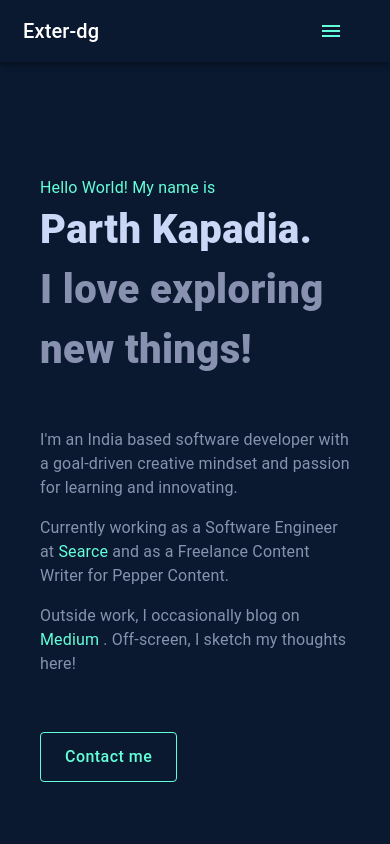
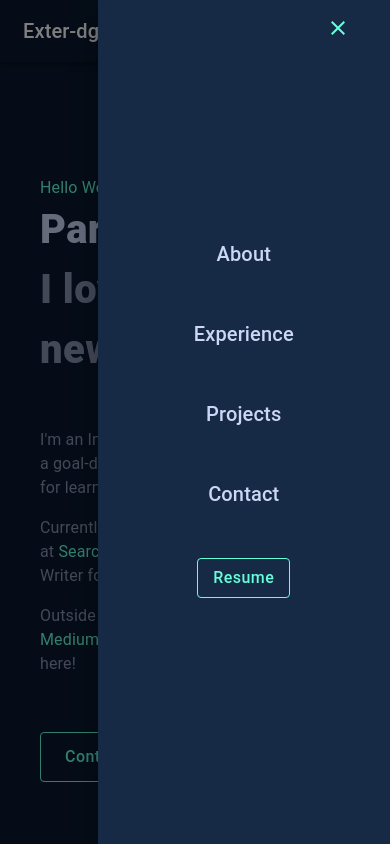
Before and after one commit to Exter-dg/portfolio, a React (Create React App) app: page / in a window 390 px wide. Both pictures are taken after a click on the button "menu". Built offline with nearby package versions, Linux system fonts and the light colour scheme.

Commit message:
Add app drawer for small screens

```diff
--- a/package.json
+++ b/package.json
@@ -43,5 +43,6 @@
 	},
 	"devDependencies": {
 		"gh-pages": "^5.0.0"
-	}
+	},
+	"homepage": "https://exter-dg.github.io/portfolio"
 }
--- a/src/App.css
+++ b/src/App.css
@@ -3,6 +3,7 @@
 	--secondary-color: rgb(100, 255, 218);
 	--text-secondary: rgb(136, 146, 176);
 	--text-primary: rgb(204, 214, 246);
+	--secondary-background: rgb(23, 42, 69);
 }
 
 body {
@@ -46,6 +47,14 @@ body {
 
 .nav-link-text:hover {
 	color: var(--secondary-color) !important;
+}
+
+.drawer {
+	background-color: var(--secondary-background) !important;
+	min-width: 75% !important;
+	display: flex !important;
+	flex-direction: column !important;
+	height: 100vh !important;
 }
 
 .vertical-email {
@@ -190,7 +199,7 @@ body {
 }
 
 .project-card {
-	background-color: rgb(23, 42, 69) !important;
+	background-color: var(--secondary-background) !important;
 	border-radius: 3px !important;
 	display: flex !important;
 	flex-direction: column !important;
--- a/src/components/AboutContent.jsx
+++ b/src/components/AboutContent.jsx
@@ -29,7 +29,7 @@ export default function AboutContent() {
 	return (
 		<FadeInSection>
 			<Box>
-				<Box sx={{ width: { md: "55%" } }}>
+				<Box sx={{ width: { md: "55%" } }} id="about">
 					<SectionHeading title="About me"></SectionHeading>
 				</Box>
 
@@ -39,8 +39,7 @@ export default function AboutContent() {
 						flexDirection: { xs: "column", md: "row" },
 						columnGap: { md: 8, lg: 12 },
 						rowGap: 8,
-					}}
-					id="about">
+					}}>
 					<Box sx={{ flexGrow: 1, flexBasis: "60%" }}>
 						<Paragraph>
 							Hello! Interestingly, I got introduced to programming in my
--- /dev/null
+++ b/src/components/Drawer.jsx
@@ -0,0 +1,85 @@
+import {
+	Box,
+	Button,
+	IconButton,
+	Link,
+	SwipeableDrawer,
+	Typography,
+} from "@mui/material";
+import React from "react";
+import CloseIcon from "@mui/icons-material/Close";
+const linksArr = [
+	{ name: "About", link: "#about" },
+	{ name: "Experience", link: "#experience" },
+	{ name: "Projects", link: "#projects" },
+	{ name: "Contact", link: "#contact" },
+];
+
+export default function Drawer({ show, setShow }) {
+	return (
+		<SwipeableDrawer
+			anchor={"right"}
+			open={show}
+			disableBackdropTransition={true}
+			PaperProps={{
+				className: "drawer",
+			}}
+			sx={{ color: "var(--secondary-background)" }}
+			onClose={() => {
+				console.log("Drawer closed");
+				setShow(false);
+			}}>
+			<Box
+				sx={{
+					display: "flex",
+					justifyContent: "end",
+				}}>
+				<IconButton
+					edge="start"
+					aria-label="menu"
+					sx={{ mt: 1, mr: 4, color: "var(--secondary-color)" }}
+					onClick={() => {
+						setShow((prevState) => !prevState);
+					}}>
+					<CloseIcon />
+				</IconButton>
+			</Box>
+			<Box
+				pb={10}
+				sx={{
+					height: "100%",
+					display: "flex",
+					flexDirection: "column",
+					alignItems: "center",
+					justifyContent: "center",
+				}}>
+				{linksArr.map((ele) => {
+					return (
+						<Link
+							href={ele.link}
+							key={ele.name}
+							sx={{ m: 3 }}
+							className="nav-link"
+							onClick={() => {
+								setShow(false);
+							}}>
+							<Typography
+								variant="h6"
+								color="white"
+								component="div"
+								className="nav-link-text">
+								{ele.name}
+							</Typography>
+						</Link>
+					);
+				})}
+				<Button
+					variant="outlined"
+					className="primary-button"
+					sx={{ mt: 3, pt: 0, pb: 0, height: "2.5rem" }}>
+					Resume
+				</Button>
+			</Box>
+		</SwipeableDrawer>
+	);
+}
--- a/src/components/GetInTouch.jsx
+++ b/src/components/GetInTouch.jsx
@@ -11,7 +11,8 @@ export default function GetInTouch() {
 				className="center-container"
 				sx={{
 					maxWidth: { xs: "100%", lg: "70%" },
-				}}>
+				}}
+				id="contact">
 				<BlueText>What's Next?</BlueText>
 
 				<Typography
--- a/src/components/NavBar.jsx
+++ b/src/components/NavBar.jsx
@@ -9,14 +9,22 @@ import {
 } from "@mui/material";
 import MenuIcon from "@mui/icons-material/Menu";
 import React, { useEffect, useState } from "react";
+import Drawer from "./Drawer";
 
-const linksArr = ["About", "Experience", "Projects", "Contact"];
+const linksArr = [
+	{ name: "About", link: "#about" },
+	{ name: "Experience", link: "#experience" },
+	{ name: "Projects", link: "#projects" },
+	{ name: "Contact", link: "#contact" },
+];
+export default function NavBar({ show }) {
+	const [showSideBar, setShowSideBar] = useState(false);
 
-export default function NavBar({ show }) {
 	useEffect(() => {
 		console.log("Show is", show);
 	}, [show]);
 	return (
+		<>
 			<AppBar className={`nav-bar ${!show && "nav-bar-hidden"}`}>
 				<Toolbar variant="dense">
 					<Box sx={{ mr: 2 }}>
@@ -29,7 +37,10 @@ export default function NavBar({ show }) {
 						<IconButton
 							edge="start"
 							aria-label="menu"
-						sx={{ mr: 2, ml: 1, color: "var(--secondary-color)" }}>
+							sx={{ mr: 2, ml: 1, color: "var(--secondary-color)" }}
+							onClick={() => {
+								setShowSideBar((prevState) => !prevState);
+							}}>
 							<MenuIcon />
 						</IconButton>
 					</Box>
@@ -41,13 +52,17 @@ export default function NavBar({ show }) {
 						}}>
 						{linksArr.map((ele) => {
 							return (
-							<Link href="#about" key={ele} sx={{ m: 2 }} className="nav-link">
+								<Link
+									href={ele.link}
+									key={ele.name}
+									sx={{ m: 2 }}
+									className="nav-link">
 									<Typography
 										variant="h7"
 										color="white"
 										component="div"
 										className="nav-link-text">
-									{ele}
+										{ele.name}
 									</Typography>
 								</Link>
 							);
@@ -61,5 +76,7 @@ export default function NavBar({ show }) {
 					</Box>
 				</Toolbar>
 			</AppBar>
+			<Drawer show={showSideBar} setShow={setShowSideBar}></Drawer>
+		</>
 	);
 }
--- a/src/components/OtherProjects.jsx
+++ b/src/components/OtherProjects.jsx
@@ -15,7 +15,8 @@ export default function OtherProjects() {
 				className="center-container"
 				sx={{
 					maxWidth: { xs: "100%", lg: "70%" },
-				}}>
+				}}
+				id="projects">
 				<Typography
 					className="title"
 					sx={{ fontSize: { xs: 25, md: 30, lg: 35 } }}>
--- a/src/components/WorkedAt.jsx
+++ b/src/components/WorkedAt.jsx
@@ -74,7 +74,8 @@ export default function WorkedAt() {
 					marginLeft: "auto",
 					marginRight: "auto",
 					maxWidth: { lg: "70%" },
-				}}>
+				}}
+				id="experience">
 				<SectionHeading title="Where I've Worked"></SectionHeading>
 				<Box
 					sx={{
```
Also changed, not shown: 15 other files (tests, documents, lock files or other folders). Lines whose indentation alone changed are shown as unchanged.
